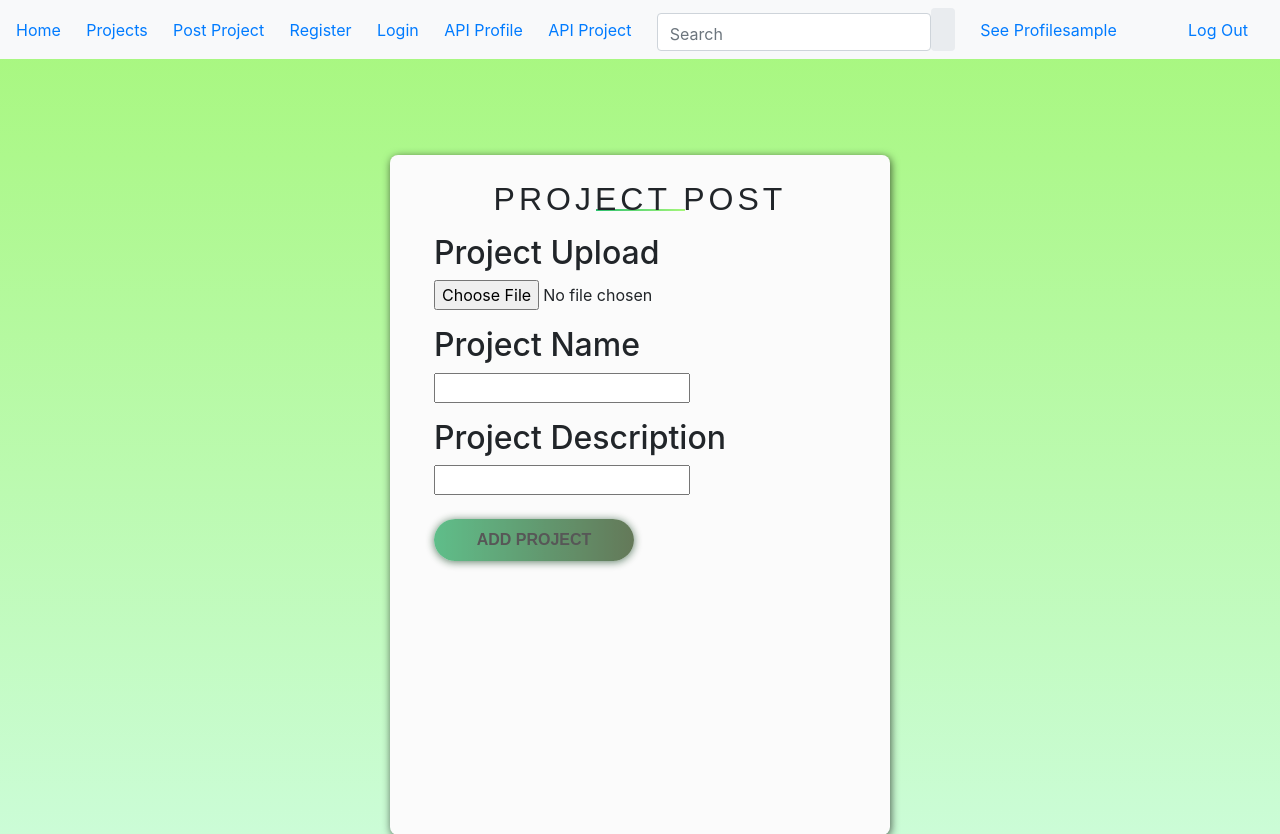
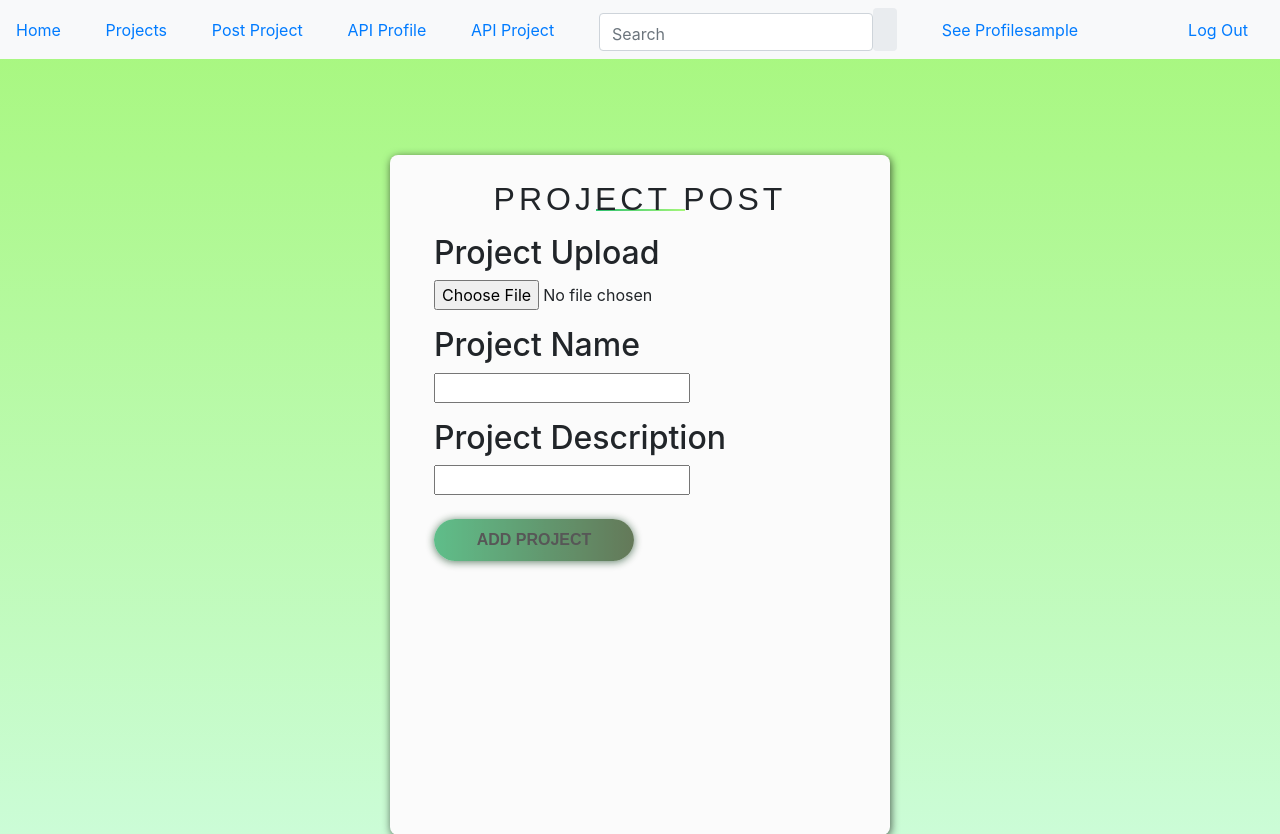
Before and after one commit to KakushaVenecia/Awards, a Django app: page /post in a window 1280 px wide. Shown: the top 834 px of the page. Run offline with Django 4.2, Linux system fonts and the light colour scheme; a user stored in the database is signed in; tables that the repository leaves empty hold one stand-in row (values such as "Sample post"); some libraries are stand-ins or nearby versions.

Commit message:
This will fix the nav bar

```diff
--- a/projectvote/templates/navbar.html
+++ b/projectvote/templates/navbar.html
@@ -2,14 +2,13 @@
 <link rel="stylesheet" href="{% static 'style.css' %}">
 <nav class="navbar sticky-top navbar-light bg-light">
     <!-- Created a container  -->
+
         <a href="/">Home</a>
+        {% if request.user.is_authenticated %}
         <a href="{%url 'projects'%}">Projects</a>
         <a href="{%url 'post' %}">Post Project</a>
-        <a href="{% url 'register' %}">Register</a>
-        <a href="{% url 'userlogin'%}">Login</a>
         <a href="{% url 'api_profiles' %}">API Profile</a>
         <a href="{% url 'api_projects' %}">API Project</a>
-        <!-- Created search container  -->
         <div class="search">
             <form class="d-flex input-group w-auto" action="{% url 'search'%}" method="get">
                 {% csrf_token %}
@@ -23,43 +22,13 @@
         <li class="nav-item" style="list-style-type: none; ">
             <a href="/profile" class=" split">See Profile{{request.user}}</a>
         </li> &nbsp;
-        <a class="nav-link" href="/signout">Log Out</a>
-</nav>
-        <!-- <button type="button" class="btn btn-light btn-rounded">Logout</button> -->
+         <a class="nav-link" href="/signout">Log Out</a>
+        {% else %}
 
-        <!-- <div class="topnav" style="background-color:rgb(183, 181, 181); border-radius: 8px;">
-
-        <a href="/">Home</a>
-        <a href="/projects">Projects</a>
-        <a href="/register">Register</a>
-        <a href="/userlogin">Login</a>
-        {% if user.is_authenticated %}
-        <a href="/post">Submit Project</a>
-    <ul id="nav-mobile" class="right hide-on-med-and-down">
-    <li class="nav-item" style="list-style:none ;">
-        <form class="d-flex input-group w-auto" action="{% url 'search'%}" method="get">
-            {% csrf_token %}
-            <input type="search" class="form-control rounded" name="title" placeholder="Search" aria-label="Search"
-                aria-describedby="search-addon" style="padding-top:10px ; margin-top: 5px;"/>
-            <span class="input-group-text border-0" id="search-addon">
-                <i class="fas fa-search"></i>
-            </span>
-        </form>
+        <a href="{% url 'register' %}">Register</a>
+        <a href="{% url 'userlogin'%}">Login</a>
+        {%endif %}
+        <!-- Created search container  -->
 
 
-
-    </li>
-    </li>
-    </ul>
-</div>
-
-
-
-
-
-
-</div>
-{%endif%}
-</div>
-</div>
-</nav> -->
+</nav>
--- a/projectvote/views.py
+++ b/projectvote/views.py
@@ -45,7 +45,7 @@ def projects(request):
     projects =Project.objects.all()
     return render(request, 'project.html', {"projects":projects})
 
-@login_required(login_url='login')
+@login_required(login_url='userlogin')
 def project_details(request, pk):
     project = Project.objects.get(pk=pk)
     user=request.user
```
